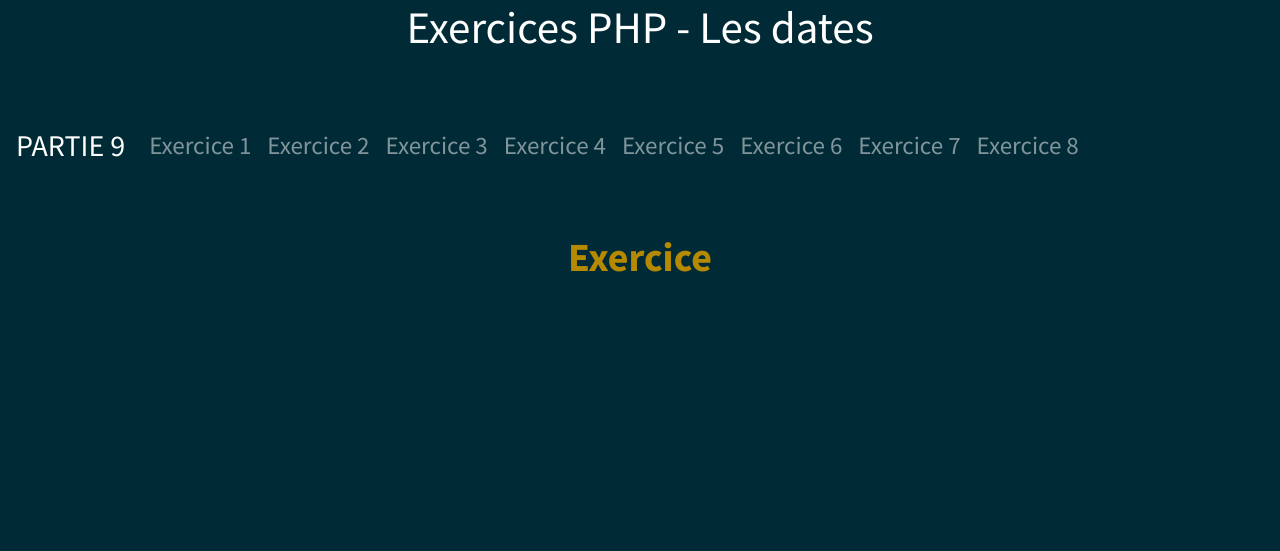
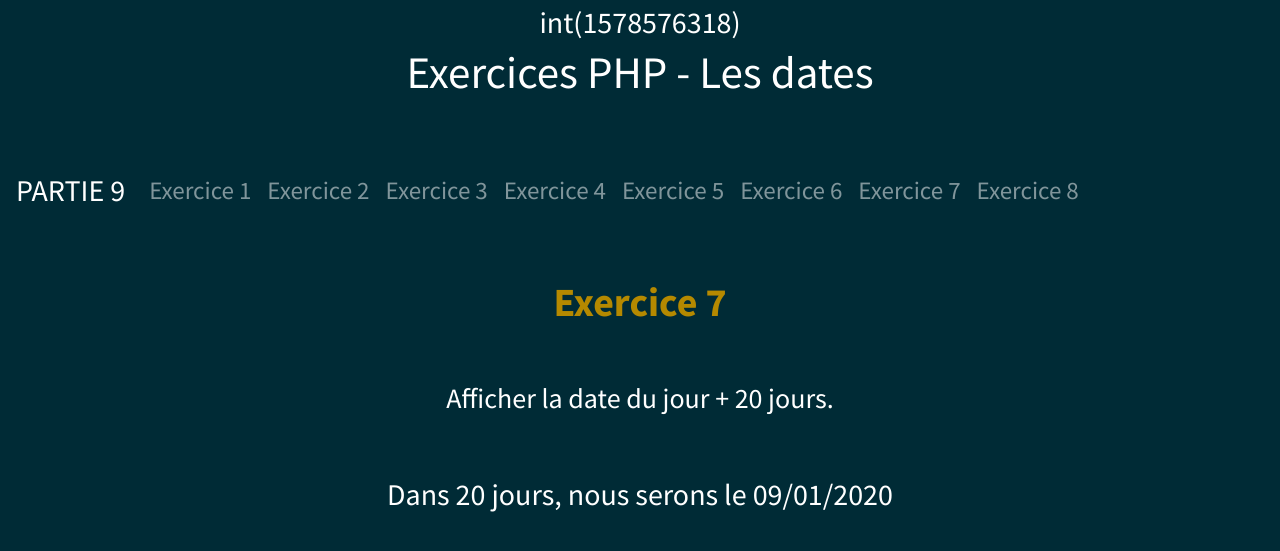
Before and after one commit to EmilieLamps/ExercicesPHP-Partie9, a PHP site: page / in a window 1280 px wide. Shown: the top 551 px of the page. Run offline with PHP 8.4, Linux system fonts and the light colour scheme; some libraries are stand-ins or nearby versions.

Commit message:
Fin de l'exercice

```diff
--- a/ex7/index.php
+++ b/ex7/index.php
@@ -1,14 +1,17 @@
 <?php
-$page = "Exercice "; // Définir la variable pour changer le titre !
-
+$page = "Exercice 7"; // Définir la variable pour changer le titre !
+// convertir en timestamp les dates
+$dDay = time(); // affiche la date du jour en timestamp
+$dayNumber = 20; // Modifier la variable pour modifier le calcul
+$secondsDay = $dayNumber * 86400; // converti les jours de la variable dayNumber en secondes
+$timestampResult = ($dDay + $secondsDay); // additionne le timestamp du jour + celui du nombre de jours incrémentés
+var_dump($timestampResult);
+$result = date('d/m/Y', $timestampResult); // converti le timestamp en date au format JJ/MM/AAAA
 include '../header.php';
  ?>
- <h2 class="text-primary text-center pt-5 pb-5 font-weight-bold">Exercice </h2>
- <h3 class="text-center pb-5"></h3>
-<?php
-
-?>
-<p></p>
+ <h2 class="text-primary text-center pt-5 pb-5 font-weight-bold">Exercice 7</h2>
+ <h3 class="text-center pb-5">Afficher la date du jour + 20 jours.</h3>
+<p>Dans 20 jours, nous serons le <?= $result ?> </p>
 <?php
 include '../footer.php';
 ?>
```
